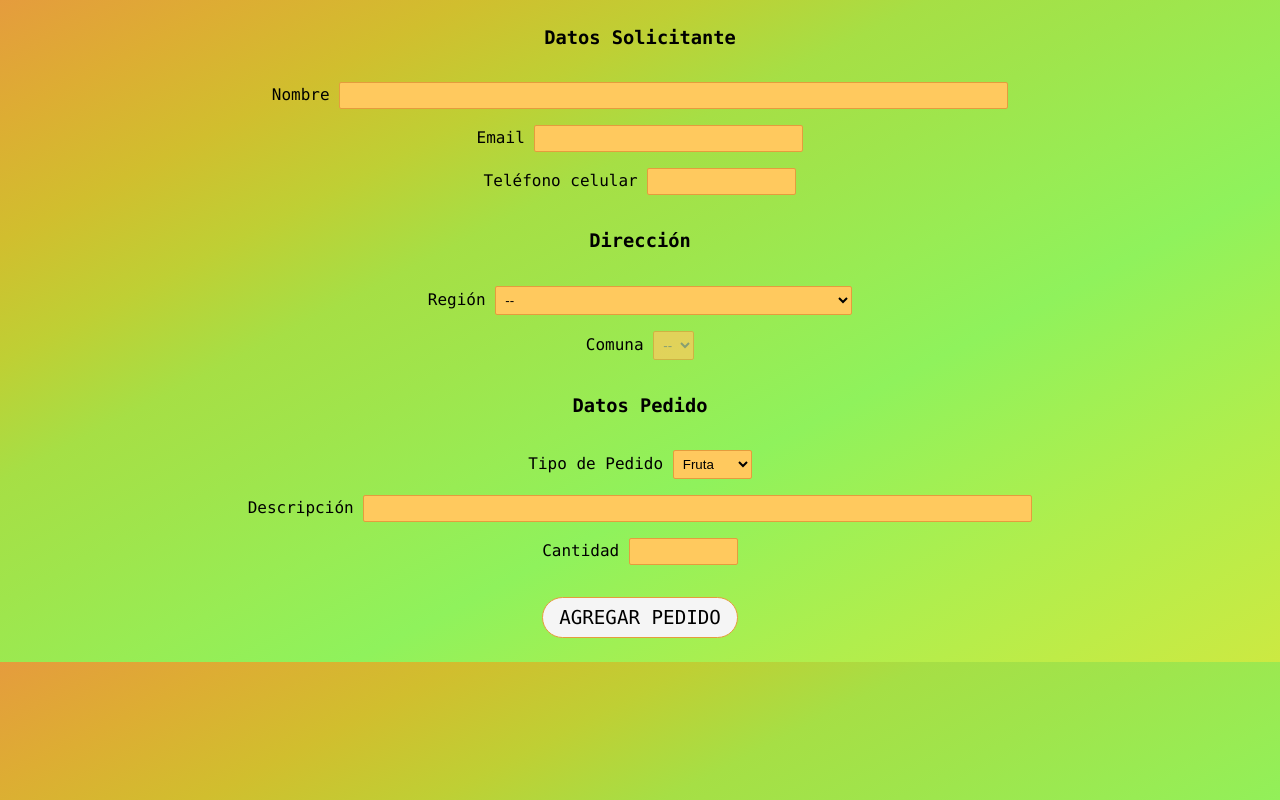
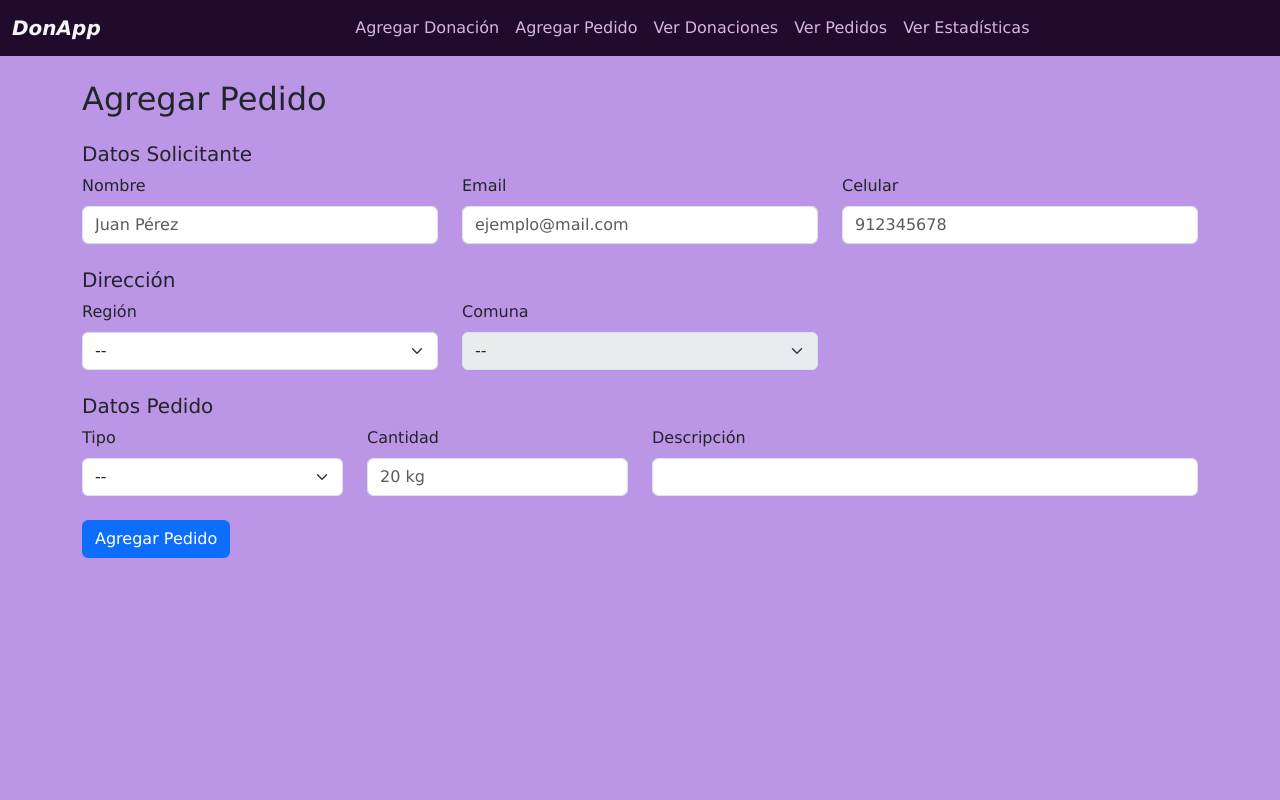
Before and after one commit to kelherr/appweb, a Flask app: page /agregar-pedido in a window 1280 px wide. Run offline with Flask 3, Linux system fonts and the light colour scheme; some libraries are stand-ins or nearby versions.

Commit message:
style: change style of orders form

```diff
--- a/app.py
+++ b/app.py
@@ -75,7 +75,7 @@ def agregar_donacion():
                         id_donation
                     )
                     if not resultado:
-                        error = "La solicitud no puede ser procesada"
+                        error = 'La solicitud no puede ser procesada'
                         return render_template('agregar-donacion.html', error=error)
             flash('¡Hemos recibido su donación!', 'success')
             return redirect(url_for('inicio'))
@@ -84,7 +84,7 @@ def agregar_donacion():
     return render_template('agregar-donacion.html', error=error)
 
 @app.route('/agregar-pedido', methods=["GET", "POST"])
-def agregarPedido():
+def agregar_pedido():
     error = None
     if request.method == 'POST':
         nombre = request.form.get('nombre')
@@ -99,11 +99,13 @@ def agregarPedido():
         if validar_pedido(email, celular, region, comuna, tipo, cantidad, nombre, descripcion):
             result = db.addOrder(email, celular, region, comuna, tipo, cantidad, nombre, descripcion)
             if result:
-                flash('¡Hemos recibido su pedido!')
+                flash('¡Hemos recibido su pedido!', 'success')
                 return redirect(url_for('inicio'))
             else:
-                error = "La solicitud no puede ser procesada"
-    return render_template('agregar-pedido.html', error=error)
+                flash('La solicitud no puede ser procesada', 'error')
+        else:
+            flash('Datos inválidos en el formulario', 'error')
+    return render_template('agregar-pedido.html')
 
 @app.route('/ver-pedidos', defaults={'pagina': 1})
 @app.route('/ver-pedidos/<int:pagina>')
--- a/static/js/validacion-pedido.js
+++ b/static/js/validacion-pedido.js
@@ -1,62 +1,64 @@
 // Validación del formulario de pedidos
 
 const validarEmail = (email) => {
-    if(!email) return false;
+  if (!email) return false;
 
   let re = /^[\w.]+@[a-zA-Z_]+?\.[a-zA-Z]{2,3}$/;
-    let formato = re.test(email);
-
-    return formato;
+  return re.test(email);
 };
 
 const validarCelular = (celular) => {
-    if(!celular) return true;
+  if (!celular) return true; // opcional
 
-    largoValido = (celular.length == 9);
+  let largoValido = celular.length === 9;
   let re = /^[0-9]+$/;
-    let formato = re.test(celular);
 
-    return largoValido && formato;
+  return largoValido && re.test(celular);
 };
 
 const validarRegion = (region) => {
-    return(region);
+  return region !== "";
 };
 
 const validarComuna = (comuna) => {
-    return(comuna);
+  return comuna !== "";
 };
 
 const validarTipo = (tipo) => {
-    return(tipo);
+  return tipo !== "";
 };
 
 const validarCantidad = (cantidad) => {
-    return (cantidad);
+  if (!cantidad) return false;
+
+  let re = /^[0-9]+\s?(kg|g|unidad|unidades|cajas)?$/i;
+  return re.test(cantidad);
 };
 
 const validarNombre = (nombre) => {
-    if(!nombre) return false;
+  if (!nombre) return false;
 
   let largoValido = nombre.length >= 3 && nombre.length <= 80;
+  let re = /^[a-zA-ZÁÉÍÓÚáéíóúñÑ\s]+$/;
 
-    let re = /^[a-zA-Z]+[a-zA-z|\s]+$/;
-    let formato = re.test(nombre);
-
-    return formato && largoValido;
+  return largoValido && re.test(nombre);
 };
 
 const validarDescripcion = (descripcion) => {
-    if(!descripcion) return false;
-    return (descripcion.length <= 250);
+  if (!descripcion) return false;
+  return descripcion.length <= 250;
 };
 
 function irInicio(){
-    location.href = "../html/inicio.html";
-  };
+  location.href = "/";
+}
 
-  const validateForm = () => {
+const validateForm = (event) => {
+
+  event.preventDefault();
+
   let myForm = document.forms["login-form"];
+
   let nombre = myForm["nombre"].value;
   let email = myForm["email"].value;
   let celular = myForm["celular"].value;
@@ -67,73 +69,100 @@ const validarEmail = (email) => {
   let cantidad = myForm["cantidad"].value;
 
   let invalidInputs = [];
-    let isValid = true;
+
   const setInvalidInput = (inputName) => {
     invalidInputs.push(inputName);
-      isValid &&= false;
   };
 
-    if(!validarNombre(nombre)){
-      setInvalidInput("Nombre");
-    }
-    if(!validarEmail(email)){
-      setInvalidInput("Email");
-    }
-    if(!validarCelular(celular)){
-      setInvalidInput("Celular");
-    }
-    if(!validarRegion(region)){
-      setInvalidInput("Región: Debe seleccionar una");
-    }
-    if(!validarComuna(comuna)){
-      setInvalidInput("Comuna: Debe seleccionar una");
-    }
-    if(!validarTipo(tipo)){
-      setInvalidInput("Tipo: Debe seleccionar uno");
-    }
-    if(!validarDescripcion(descripcion)){
-      setInvalidInput("Descripción");
-    }
-    if(!validarCantidad(cantidad)){
-      setInvalidInput("Cantidad");
+  if (!validarNombre(nombre)) {
+    setInvalidInput("Nombre (mínimo 3 caracteres)");
   }
 
-    let validationBox = document.getElementById("val-box");
-    let validationMessageElem = document.getElementById("val-msg");
-    let validationListElem = document.getElementById("val-list");
+  if (!validarEmail(email)) {
+    setInvalidInput("Email inválido");
+  }
 
-    if (!isValid) {
-      validationListElem.textContent = "";
-      // add invalid elements to val-list element.
-      for (input of invalidInputs) {
-        let listElement = document.createElement("li");
-        listElement.innerText = input;
-        validationListElem.append(listElement);
+  if (!validarCelular(celular)) {
+    setInvalidInput("Celular (debe tener 9 dígitos)");
   }
-      // set val-msg
-      validationMessageElem.innerText = "Los siguiente campos son invalidos:";
 
-      // make validation prompt visible
-      validationBox.hidden = false;
-      window.scrollTo(0, 0);
+  if (!validarRegion(region)) {
+    setInvalidInput("Región (debe seleccionar una)");
+  }
 
-    } else {
-      let conf = document.getElementById("confirmar");
-      let btn_envio = document.getElementById("envio");
-      let no = document.getElementById("no");
+  if (!validarComuna(comuna)) {
+    setInvalidInput("Comuna (debe seleccionar una)");
+  }
 
-      btn_envio.hidden = true;
-      conf.hidden = false;
+  if (!validarTipo(tipo)) {
+    setInvalidInput("Tipo de alimento");
+  }
 
-      no.addEventListener("click", function(){
-        conf.hidden = true;
-        btn_envio.hidden = false;
+  if (!validarDescripcion(descripcion)) {
+    setInvalidInput("Descripción (máximo 250 caracteres)");
+  }
+
+  if (!validarCantidad(cantidad)) {
+    setInvalidInput("Cantidad (ej: 2 kg, 5 unidades)");
+  }
+
+  // Si hay errores
+  if (invalidInputs.length > 0) {
+
+    let listaErrores = "<ul style='text-align:left'>";
+
+    invalidInputs.forEach((error) => {
+      listaErrores += `<li>${error}</li>`;
     });
+
+    listaErrores += "</ul>";
+
+    Swal.fire({
+      title: "Formulario con errores",
+      html: listaErrores,
+      icon: "error",
+      confirmButtonText: "Corregir"
+    });
+
+    return;
   }
+
+  // Confirmación antes de enviar
+
+  Swal.fire({
+    title: "¿Confirmar pedido?",
+    text: "¿Desea registrar este pedido?",
+    icon: "question",
+    showCancelButton: true,
+    confirmButtonText: "Sí, enviar",
+    cancelButtonText: "Cancelar"
+  }).then((result) => {
+
+    if (result.isConfirmed) {
+
+      Swal.fire({
+        title: "Pedido registrado",
+        text: "Su pedido ha sido enviado correctamente",
+        icon: "success",
+        timer: 2000,
+        showConfirmButton: false
+      });
+
+      setTimeout(() => {
+        myForm.submit();
+      }, 2000);
+
+    }
+
+  });
+
 };
 
 let submitBtn = document.getElementById("envio");
+
+if (submitBtn) {
   submitBtn.addEventListener("click", validateForm);
+;}
 
 function aumentar(foto){
     if(foto.width == "640"){
--- a/templates/agregar-donacion.html
+++ b/templates/agregar-donacion.html
@@ -11,9 +11,9 @@
     {% endblock %}
   </head>
 
-  {% include 'navbar.html' %}
   {% block content %}
   <body>
+    {% include 'navbar.html' %}
     <div class="container mt-4 mb-5">
       <h2 class="mb-4">Agregar Donación</h2>
       <form id="login-form" method="post" enctype="multipart/form-data">
--- a/templates/agregar-pedido.html
+++ b/templates/agregar-pedido.html
@@ -2,82 +2,87 @@
 <html lang="es">
   <head>
     <meta charset="utf-8">
-    <title>{% block title %} Agregar Pedido {% endblock %}</title>
-    {% block css %}
-    <link rel="stylesheet" type="text/css" href="{{ url_for('static', filename='css/formularios.css') }}">
-    {% endblock %}
+    <title>{% block title %}Agregar Pedido{% endblock %}</title>
+
+    <link href="https://cdn.jsdelivr.net/npm/bootstrap@5.3.8/dist/css/bootstrap.min.css" rel="stylesheet">
+    <link rel="stylesheet" href="{{ url_for('static', filename='css/inicio.css') }}">
   </head>
 
   {% block content %}
-<body class="box">
-  {%if error %}
-  <div>
-    <h2>{{ error }}</h2>
+  <body>
+  {% include 'navbar.html' %}
+
+    <div class="container mt-4 mb-5">
+      <h2 class="mb-4">Agregar Pedido</h2>
+      <form id="login-form" method="post">
+        <h5 class="mt-4">Datos Solicitante</h5>
+        <div class="row mb-3">
+          <div class="col-md-4">
+            <label class="form-label">Nombre</label>
+            <input class="form-control" id="nombre" name="nombre" type="text" placeholder="Juan Pérez">
           </div>
-  {% endif %}
-  <div class="main-container">
-    <div id="val-box" class="val" hidden>
-      <h2 id="val-msg">_</h2>
-      <u1 id="val-list"></u1>
+          <div class="col-md-4">
+            <label class="form-label">Email</label>
+            <input class="form-control" id="email" name="email" type="text" placeholder="ejemplo@mail.com">
           </div>
-    <form id="login-form" class="formulario" method="post" enctype="multipart/form-data">
-      <h3>Datos Solicitante</h3>
-      <div id="nombre-input" class="grupo-input">
-        <label for="nombre">Nombre</label>
-        <input id="nombre" name="nombre" type="text" size="80" required>
+          <div class="col-md-4">
+            <label class="form-label">Celular</label>
+            <input class="form-control" id="celular" name="celular" type="text" placeholder="912345678">
           </div>
-      <div id="email-input" class="grupo-input">
-        <label for="email">Email</label>
-        <input id="email" name="email" type="text" size="30" required>
         </div>
-      <div id="celular-input" class="grupo-input">
-        <label for="celular">Teléfono celular</label>
-        <input id="celular" name="celular" type="text" size="15">
-      </div>
-      <h3>Dirección</h3>
-      <div class="grupo-input">
-        <label for="region">Región</label>
-        <select id="region" name="region">
-          <option value="" selected="selected">--</option>
+
+        <h5 class="mt-4">Dirección</h5>
+        <div class="row mb-3">
+          <div class="col-md-4">
+            <label class="form-label">Región</label>
+            <select class="form-select" id="region" name="region">
+              <option value="">--</option>
             </select>
           </div>
-      <div class="grupo-input">
-        <label for="comuna">Comuna</label>
-        <select id="comuna" name="comuna">
-          <option value="" selected="selected">--</option>
+          <div class="col-md-4">
+            <label class="form-label">Comuna</label>
+            <select class="form-select" id="comuna" name="comuna">
+              <option value="">--</option>
             </select>
           </div>
-      <h3>Datos Pedido</h3>
-      <div id="tipo-input" class="grupo-input">
-        <label for="tipo">Tipo de Pedido</label>
-        <select name="tipo" id="tipo">
+        </div>
+
+        <h5 class="mt-4">Datos Pedido</h5>
+        <div class="row mb-3">
+          <div class="col-md-3">
+            <label class="form-label">Tipo</label>
+            <select class="form-select" id="tipo" name="tipo">
+              <option value="">--</option>
               <option value="fruta">Fruta</option>
               <option value="verdura">Verdura</option>
               <option value="otros">Otro</option>
             </select>
           </div>
-      <div id="descripcion-input" class="grupo-input">
-        <label for="descripcion">Descripción</label>
-        <input id="descripcion" name="descripcion" type="text" size="80">
+          <div class="col-md-3">
+            <label class="form-label">Cantidad</label>
+            <input class="form-control" id="cantidad" name="cantidad" type="text" placeholder="20 kg">
           </div>
-      <div id="cantidad-input" class="grupo-input">
-        <label for="cantidad">Cantidad</label>
-        <input id="cantidad" name="cantidad" type="text" size="10" required>
+          <div class="col-md-6">
+            <label class="form-label">Descripción</label>
+            <input class="form-control" id="descripcion" name="descripcion" type="text">
           </div>
-      <div class="boton">
-        <button class="enviar" type="button" id="envio">Agregar Pedido</button>
         </div>
-      <div class="btn-conf" id="confirmar" hidden>
-        <p id="msg">¿Confirma que desea agregar este pedido?</p>
-        <button id="no" class="enviar">No, quiero volver al formulario</button>
-        <button id="si" class="enviar" type="submit">Si, confirmo</button>
+        <div class="mt-4">
+          <button class="btn btn-primary" type="button" id="envio">
+            Agregar Pedido
+          </button>
         </div>
       </form>
     </div>
+
+    {% block scripts %}
+    <script src="https://cdn.jsdelivr.net/npm/bootstrap@5.3.8/dist/js/bootstrap.bundle.min.js"
+    integrity="sha384-FKyoEForCGlyvwx9Hj09JcYn3nv7wiPVlz7YYwJrWVcXK/BmnVDxM+D2scQbITxI"
+    crossorigin="anonymous"></script>
+    <script src="https://cdn.jsdelivr.net/npm/sweetalert2@11"></script>
+    <script lang="javascript" src="{{ url_for('static', filename='js/regiones-comunas.js') }}"></script>
+    <script src="{{ url_for('static', filename='js/validacion-pedido.js') }}"></script>
+    {% endblock %}
   </body>
-{% endblock %}
-{% block javascript %}
-<script lang="javascript" src="{{ url_for('static', filename='js/regiones-comunas.js') }}"></script>
-<script lang="javascript" src="{{ url_for('static', filename='js/validacion-pedido.js') }}"></script>
-{% endblock %}
+  {% endblock content %}
 </html>
--- a/templates/navbar.html
+++ b/templates/navbar.html
@@ -1,6 +1,6 @@
 <nav class="navbar navbar-expand-lg">
   <div class="container-fluid">
-    <a class="navbar-brand" href="#">DonApp</a>
+    <a class="navbar-brand" href="{{url_for('inicio')}}">DonApp</a>
 
     <button class="navbar-toggler" type="button" data-bs-toggle="collapse" data-bs-target="#navbarNav">
       <span class="navbar-toggler-icon"></span>
@@ -12,7 +12,7 @@
           <a class="nav-link" href="{{url_for('agregar_donacion')}}">Agregar Donación</a>
         </li>
         <li class="nav-item">
-          <a class="nav-link" href="{{url_for('agregarPedido')}}">Agregar Pedido</a>
+          <a class="nav-link" href="{{url_for('agregar_pedido')}}">Agregar Pedido</a>
         </li>
         <li class="nav-item">
           <a class="nav-link" href="{{url_for('verDonaciones')}}">Ver Donaciones</a>
```
Also changed, not shown: static/js/validacion-donacion.js (+15 -3 lines), templates/inicio.html (+1 -17 lines). Lines whose indentation alone changed are shown as unchanged.
